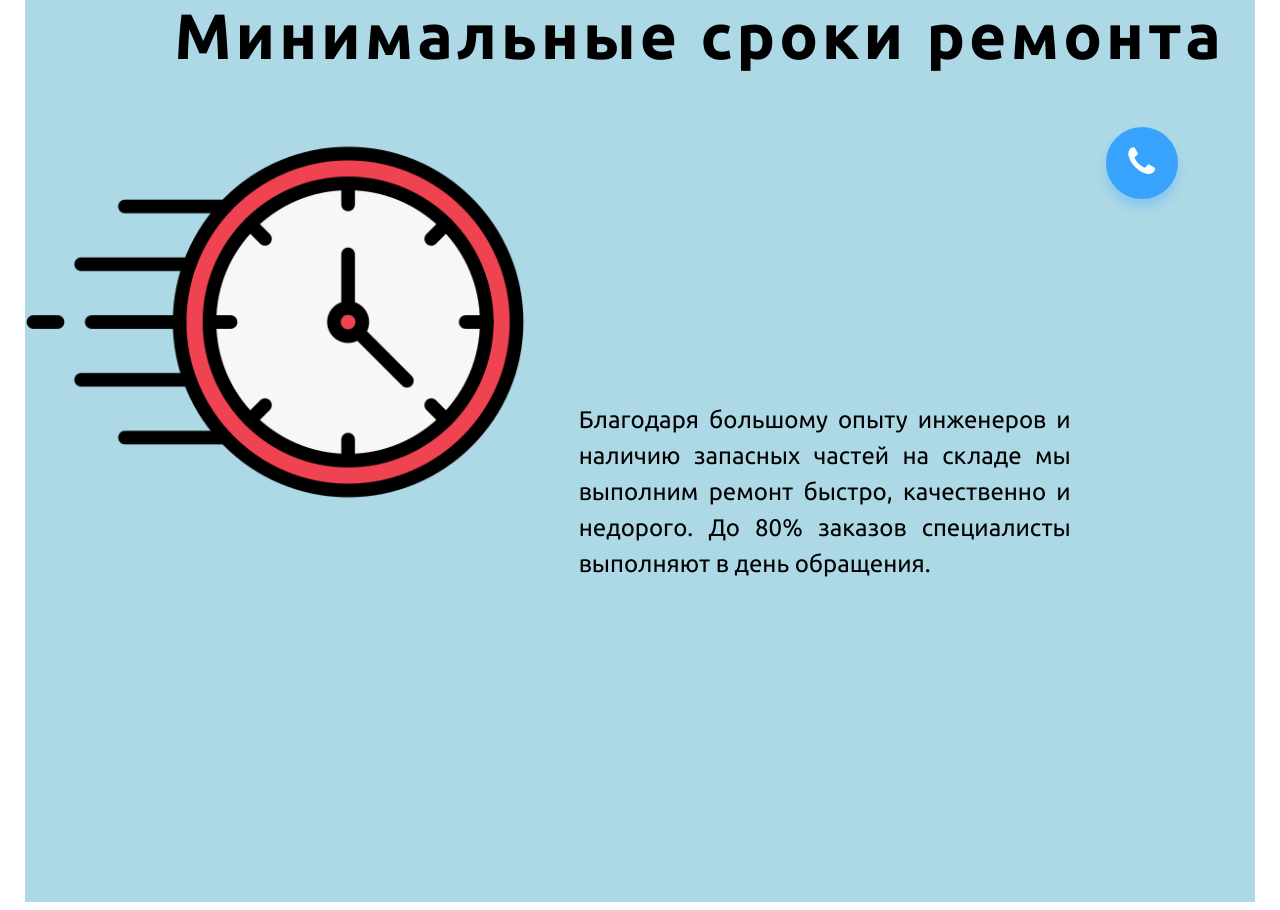
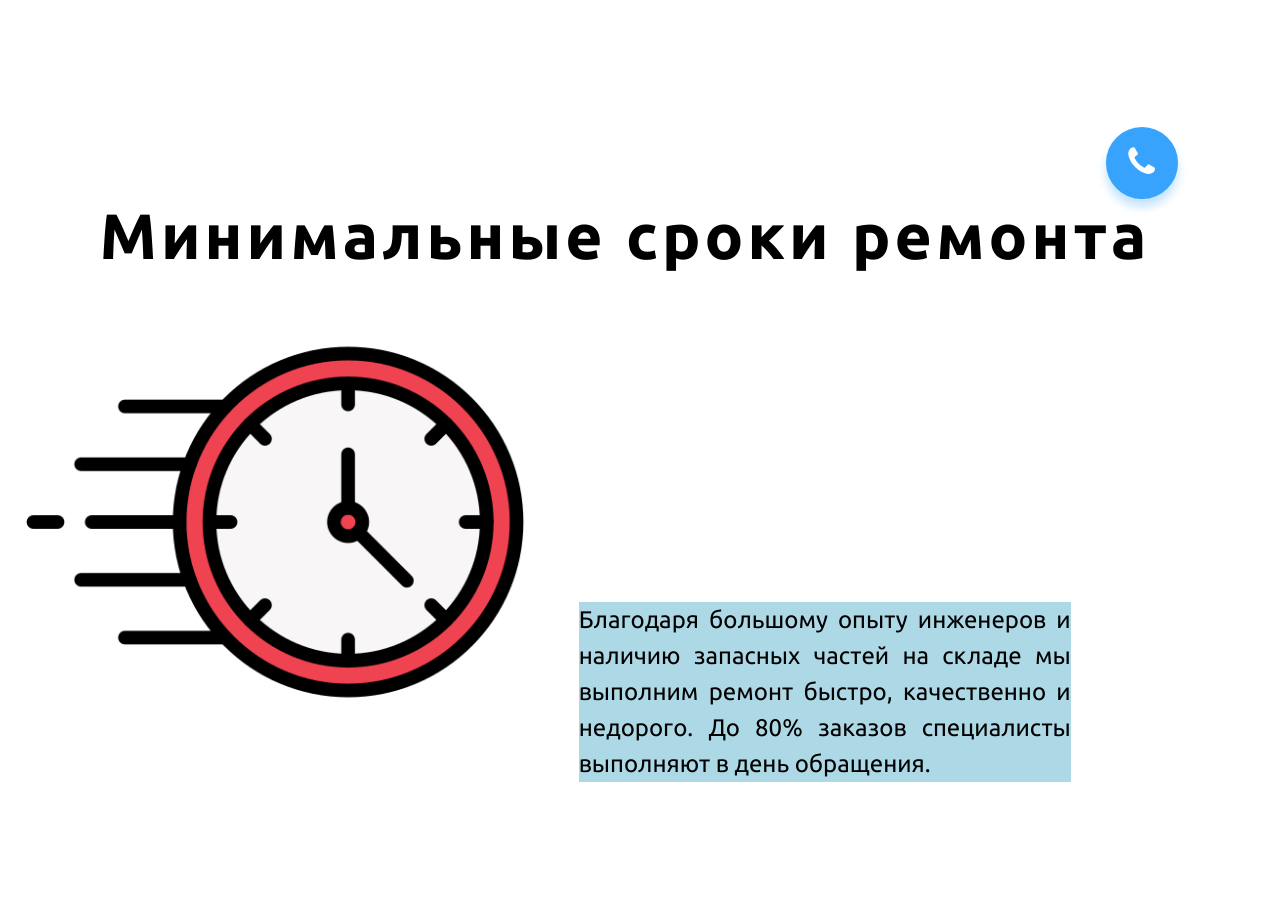
Before and after one commit to Anudiss/web, a plain HTML site: page Практика 13/index.html in a window 1280 px wide. Shown: the part 457-1367 px from the top of the page. After the commit the page ends 1247 px from the top, so only its background shows below. Drawn offline with Linux system fonts and the light colour scheme.

Commit message:
Update style.css

```diff
--- a/Практика 13/style.css
+++ b/Практика 13/style.css
@@ -565,7 +565,7 @@ form input[type="submit"]
     display: block;
     width: 100%;
     position: relative;
-    background-color: lightblue;
+    margin-top: 200px;
 }
 
 .advantage_block
@@ -579,7 +579,7 @@ form input[type="submit"]
     letter-spacing: 4px;
     font-weight: 700;
     font-size: 4em;
-    text-align: right;
+    text-align: center;
     margin-right: 30px;
 }
 
@@ -594,12 +594,12 @@ form input[type="submit"]
     display: inline-block;
     position: relative;
     width: 40%;
-    height: 500px;
     margin-top: 2em;
     margin-left: 50px;
     line-height: 1.5em;
     font-size: 1.5em;
     text-align: justify;
+    background-color: lightblue;
 }
 
 .Rectangle
```
